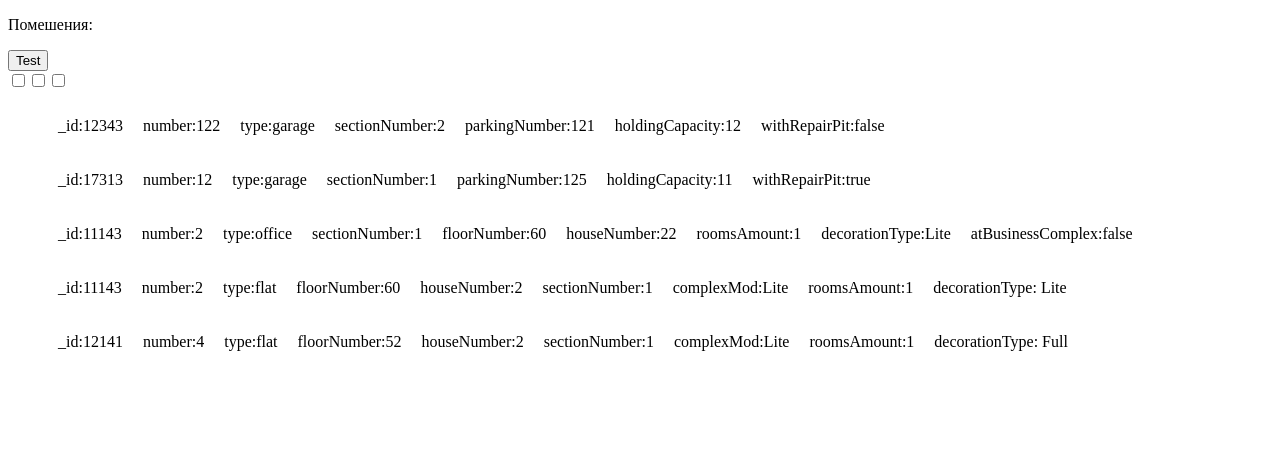
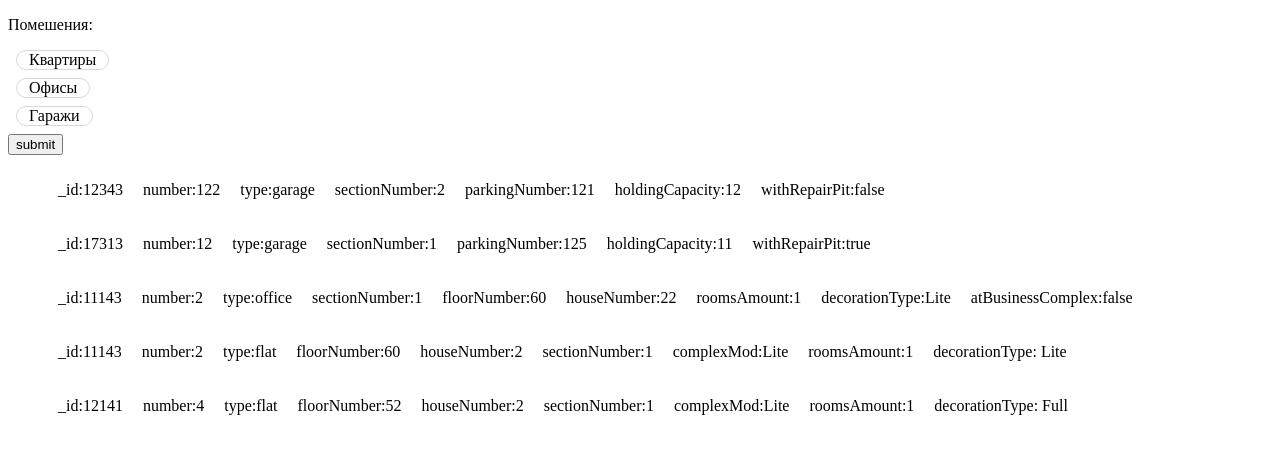
Before and after one commit to skidan29/AngularTest, an Angular app: page / in a window 1280 px wide. Shown: the top 454 px of the page. Built offline with nearby package versions, Linux system fonts and the light colour scheme.

Commit message:
Эмуляция запроса на сервис

```diff
--- a/src/app/app.module.ts
+++ b/src/app/app.module.ts
@@ -5,6 +5,7 @@ import { AppComponent } from './app.component';
 import { PremisesSearchComponent } from './premises-search/premises-search.component';
 import { PremisesCardComponent } from './premises-card/premises-card.component';
 import { RouterModule, Routes } from "@angular/router";
+import {ReactiveFormsModule} from "@angular/forms";
 
 
 const appRoutes: Routes =[
@@ -19,6 +20,7 @@ const appRoutes: Routes =[
     PremisesCardComponent,
   ],
   imports: [
+    ReactiveFormsModule,
     BrowserModule,
     AppRoutingModule,
     RouterModule.forRoot(appRoutes)
--- a/src/app/premises-search/premises-search.component.html
+++ b/src/app/premises-search/premises-search.component.html
@@ -1,10 +1,29 @@
 <p>Помешения:</p>
-<button (click)="test()">Test</button>
 
-<form>
-  <input type="checkbox">
-  <input type="checkbox">
-  <input type="checkbox">
+
+<form [formGroup]="profileForm" (ngSubmit)="onSubmit()">
+
+  <div class="search-form__wrap">
+    <label>
+      <input id="flat" type="checkbox" formControlName="flat">
+      <div class="search-form__wrap-item">Квартиры</div>
+    </label>
+  </div>
+
+  <div class="search-form__wrap">
+    <label>
+      <input id="office" type="checkbox"  formControlName="office">
+      <div class="search-form__wrap-item">Офисы</div>
+    </label>
+  </div>
+
+  <div class="search-form__wrap">
+    <label>
+      <input id="garage" type="checkbox"  formControlName="garage">
+      <div class="search-form__wrap-item">Гаражи</div>
+    </label>
+  </div>
+  <button type="submit">submit</button>
 </form>
 
 <div  *ngFor="let premise of premises">
--- a/src/app/premises-search/premises-search.component.scss
+++ b/src/app/premises-search/premises-search.component.scss
@@ -1,2 +1,35 @@
 ul{list-style: none; display: flex;}
 li{margin: 10px}
+
+.search-form__wrap {
+  display: flex;
+  align-items: flex-end;
+  flex-flow: row wrap;
+
+  label {
+    .search-form__wrap-item {
+      padding: 0 12px;
+      background-color: white;
+      border-radius: 24px;
+      border: solid 1px #d8d8d8;
+      font-size: 16px;
+      transition: background-color .5s linear, color .2s linear;
+      margin: 0 0 8px 8px;
+      cursor: pointer;
+
+      &:hover {
+        background-color: red;
+        color: white;
+      }
+    }
+
+    input {
+      display: none;
+    }
+
+    input:checked + .search-form__wrap-item {
+      background-color: red;
+      color: white;
+    }
+  }
+}
--- a/src/app/premises-search/premises-search.component.ts
+++ b/src/app/premises-search/premises-search.component.ts
@@ -1,6 +1,7 @@
 import {Component, OnInit} from '@angular/core';
 import {PremisesSearchService} from "./premises-search.service";
 import {Premises} from "./premises-search.service";
+import {FormControl, FormGroup} from "@angular/forms";
 
 interface FilterConfig {
   garage: boolean;
@@ -37,15 +38,15 @@ export class PremisesSearchComponent implements OnInit  {
 
     })
   }
+  public profileForm = new FormGroup({
+    flat: new FormControl(false),
+    office: new FormControl(false),
+    garage: new FormControl(false),
 
-  test(){
+  });
 
- this.configFilter = {
-      garage: false,
-      office: false,
-      flat: true,
-    }
-    this.premises = this.initPremises(this.configFilter)
+  onSubmit() {
+    this.premises = this.initPremises(this.profileForm.value)
   }
 
   initPremises(type: FilterConfig){
```
